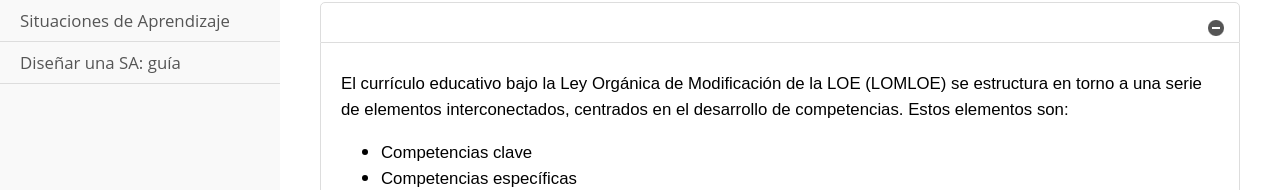
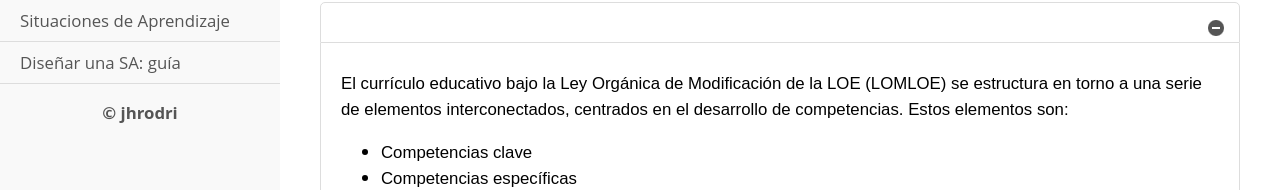
Before and after one commit to Jhrodri/Situaciones_aprendizaje, a plain HTML site: page index.html in a window 1280 px wide. Shown: the part 465-655 px from the top of the page. Drawn offline with Linux system fonts and the light colour scheme.

Commit message:
Add copyright notice to the footer

```diff
--- a/index.html
+++ b/index.html
@@ -76,6 +76,7 @@
       <li><a href="sa_dig.html" class="no-ch">Ejemplo · Digitalización</a></li>
       <li><a href="sa_tei.html" class="no-ch">Ejemplo · Tecnología e Ingeniería I</a></li>
    </ul>
+       <li style="text-align: center; margin-top: 16px;"><strong>© jhrodri</strong></li>
    </li>
 </ul>
 </nav>
```
